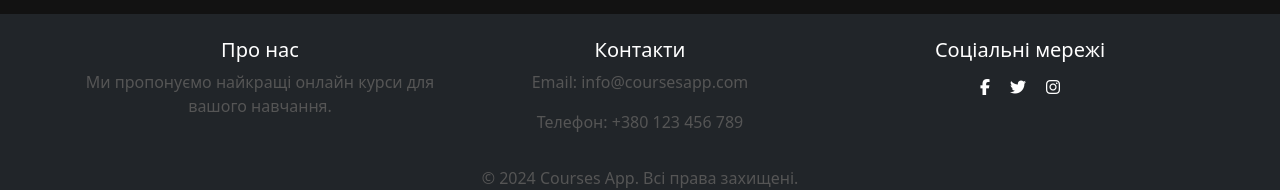
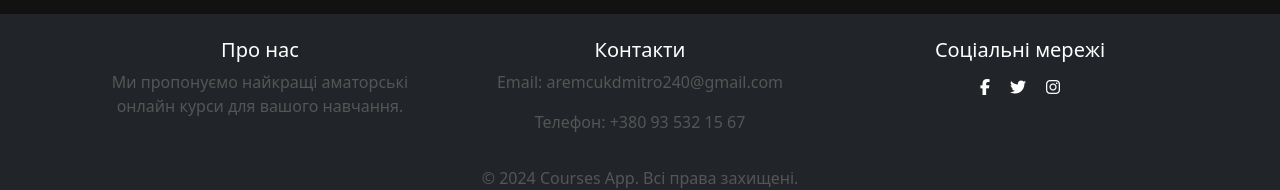
Before and after one commit to bobmarley2301/courses_v0.01, a React (Create React App) app in the folder client/courses-app/: page / in a window 1280 px wide. Shown: the part 3566-3756 px from the top of the page. Built offline with nearby package versions, Linux system fonts and the light colour scheme; no server answers.

Commit message:
FINAL (maybe)

```diff
--- a/client/courses-app/src/api.js
+++ b/client/courses-app/src/api.js
@@ -1,4 +1,4 @@
-const API_BASE_URL = 'http://localhost:4441/api'; // URL вашого бекенду
+const API_BASE_URL = 'https://courses-v0-01-server.onrender.com/api'; // URL вашого бекенду
 
 // Функції для роботи з курсами
 export async function getCourses() {
--- a/client/courses-app/src/components/Footer.js
+++ b/client/courses-app/src/components/Footer.js
@@ -8,12 +8,12 @@ const Footer = () => {
                 <Row>
                     <Col md={4} className="text-center text-md-left mb-3 mb-md-0">
                         <h5>Про нас</h5>
-                        <p>Ми пропонуємо найкращі онлайн курси для вашого навчання.</p>
+                        <p>Ми пропонуємо найкращі аматорські онлайн курси для вашого навчання.</p>
                     </Col>
                     <Col md={4} className="text-center mb-3 mb-md-0">
                         <h5>Контакти</h5>
-                        <p>Email: info@coursesapp.com</p>
-                        <p>Телефон: +380 123 456 789</p>
+                        <p>Email: aremcukdmitro240@gmail.com</p>
+                        <p>Телефон: +380 93 532 15 67</p>
                     </Col>
                     <Col md={4} className="text-center text-md-right">
                         <h5>Соціальні мережі</h5>
--- a/client/courses-app/src/pages/HomePage.js
+++ b/client/courses-app/src/pages/HomePage.js
@@ -155,7 +155,6 @@ const HomePage = () => {
                                     <Card.Body>
                                         <Card.Title>{course.title}</Card.Title>
                                         <Card.Text>{course.description}</Card.Text>
-                                        <Button variant="outline-light" as={Link} to={`/course/${course._id}`}>Дізнатись більше</Button>
                                     </Card.Body>
                                 </Card>
                             </Col>
```
